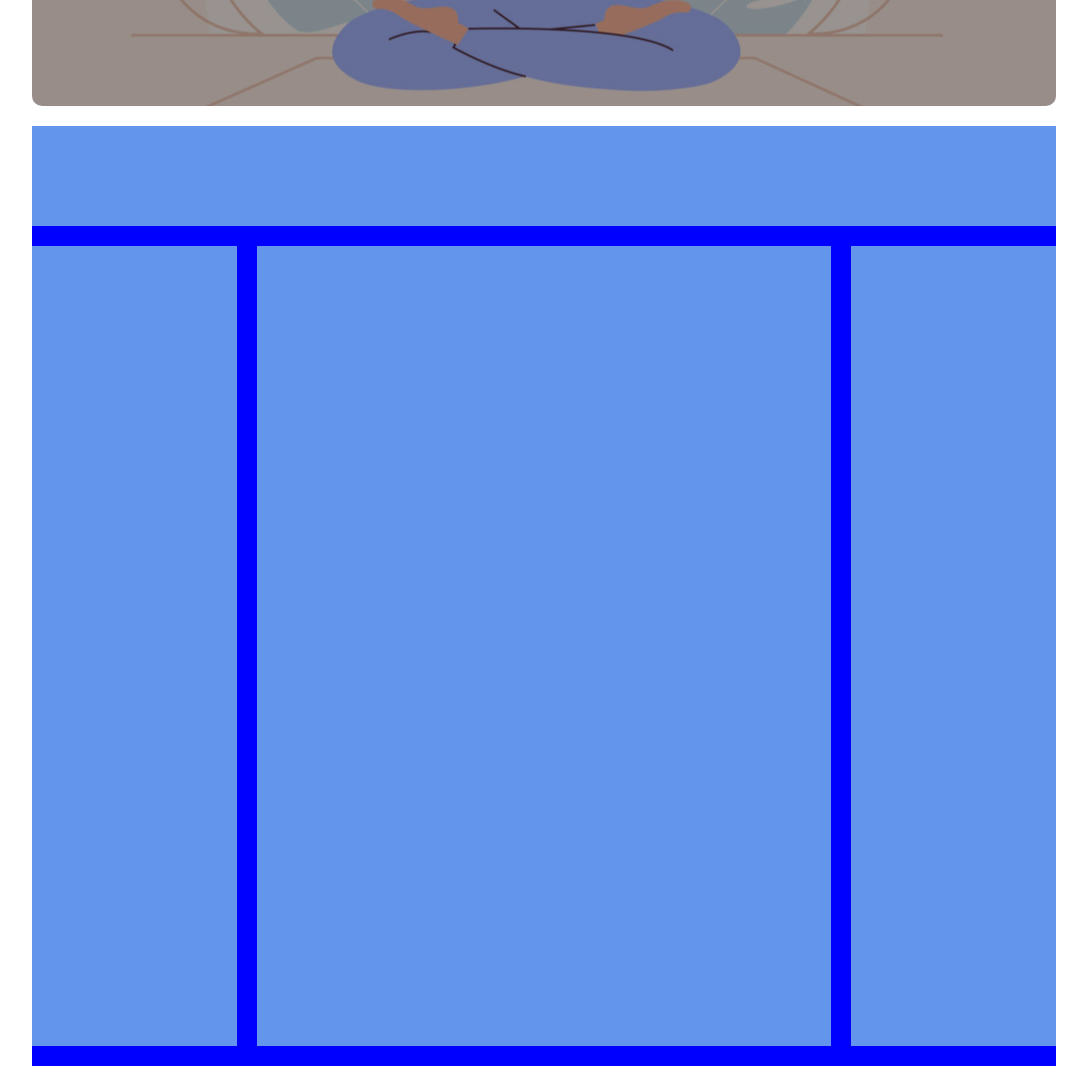
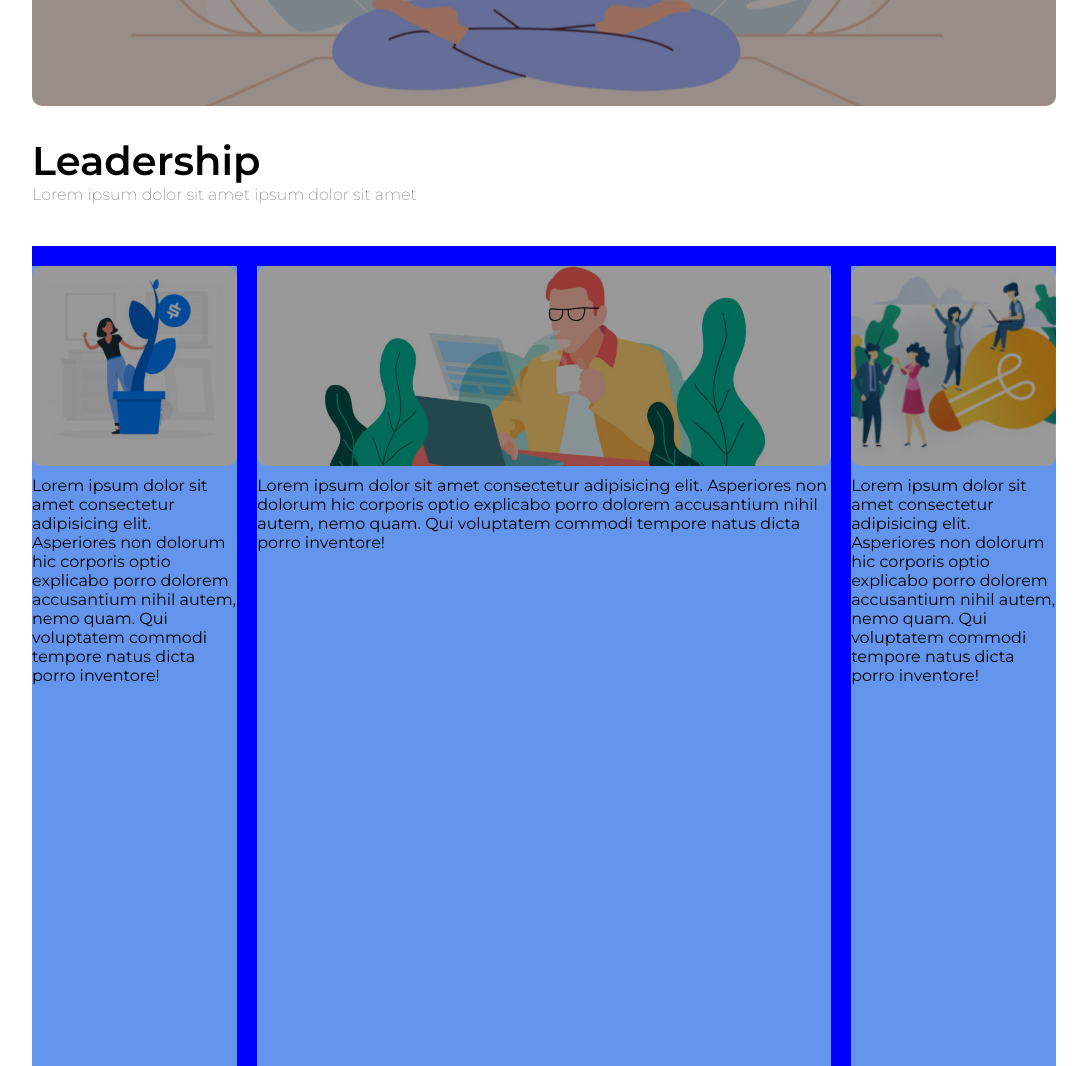
Before and after one commit to GiuliaSossai/htmlcss-wp, a plain HTML site: page index.html in a window 1280 px wide. Shown: the part 514-1580 px from the top of the page, without its empty margins (96-1183 px from the left). Drawn offline with Linux system fonts and the light colour scheme.

Commit message:
main - title e impostazione clearfix

```diff
--- a/assets/css/style.css
+++ b/assets/css/style.css
@@ -68,7 +68,7 @@ nav li {
 }
 
 nav li a, nav li a:visited {
-  color: lightgrey;
+  color: grey;
   text-transform: uppercase;
   text-decoration: none;
 }
@@ -95,7 +95,7 @@ nav li a:hover, nav li a:active {
 
 .textarea h3, .textarea p{
   color: white;
-  font-weight: 100;
+  font-weight: 200;
 }
 
 .textarea h3 {
@@ -108,14 +108,25 @@ nav li a:hover, nav li a:active {
 
 /************* MAIN ***************/
 
-main .content {
-  background-color: blue;
+/*main title*/
+
+main .title {
+  height: 80px;
+  margin: 30px 0;
 }
 
-main .title {
-  height: 100px;
-  background-color: cornflowerblue;
+.title h1 {
+  font-size: 40px;
+  font-weight: 600;
+  color: black;
 }
+
+.title p {
+  font-weight: 200;
+  color: grey;
+}
+
+/*main content clearfix*/
 
 .left-col, .middle-col, .right-col {
   float: left;
@@ -135,6 +146,47 @@ main .title {
   margin-right: 2%;
 }
 
+main .content {
+  background-color: blue;
+}
+
+/*img top column*/
+
+.content .top-col {
+  height: 200px;
+  margin-bottom: 10px;
+}
+
+.top-col .img.growth {
+  background-image: linear-gradient( rgba(0, 0, 0, 0.4), rgba(0, 0, 0, 0.4) ), url(/assets/img/img-1.jpg);
+  height: 200px;
+  background-position: center;
+  background-repeat: no-repeat;
+  background-size: cover;
+}
+
+.top-col .img.freelancer {
+  background-image: linear-gradient( rgba(0, 0, 0, 0.4), rgba(0, 0, 0, 0.4) ), url(/assets/img/banner-2.jpg);
+  height: 200px;
+  background-position: center;
+  background-repeat: no-repeat;
+  background-size: cover;
+}
+
+.top-col .img.team {
+  background-image: linear-gradient( rgba(0, 0, 0, 0.4), rgba(0, 0, 0, 0.4) ), url(/assets/img/img-3.jpg);
+  height: 200px;
+  background-position: center;
+  background-repeat: no-repeat;
+  background-size: cover;
+}
+
+
+
+/*p bottom column*/
+
+
+
 /************* FOOTER ***************/
 
 .footer-content {
--- a/index.html
+++ b/index.html
@@ -9,6 +9,14 @@
   <link rel="preconnect" href="https://fonts.googleapis.com">
   <link rel="preconnect" href="https://fonts.gstatic.com" crossorigin>
   <link href="https://fonts.googleapis.com/css2?family=Montserrat&display=swap" rel="stylesheet">
+
+  <link rel="preconnect" href="https://fonts.googleapis.com">
+  <link rel="preconnect" href="https://fonts.gstatic.com"   crossorigin>
+  <link href="https://fonts.googleapis.com/css2?family=Montserrat:wght@400;600&display=swap" rel="stylesheet">
+
+  <link rel="preconnect" href="https://fonts.googleapis.com">
+  <link rel="preconnect" href="https://fonts.gstatic.com" crossorigin>
+  <link href="https://fonts.googleapis.com/css2?family=Montserrat:wght@200;400;600&display=swap" rel="stylesheet">
 
   <title>Layout Wordpess</title>
 </head>
@@ -48,12 +56,48 @@
 
    <!-- main -->
    <main class="container">
-     <div class="title"></div>
 
+    <!-- main title -->
+     <div class="title">
+       <h1>Leadership</h1>
+       <p>Lorem ipsum dolor sit amet ipsum dolor sit amet</p>
+     </div>
+
+     <!-- content clearfix -->
      <div class="content clearfix">
-       <div class="left-col"></div>
-       <div class="middle-col"></div>
-       <div class="right-col"></div>
+       <!-- left column -->
+       <div class="left-col">
+         <div class="top-col">
+           <div class="img growth"></div>
+         </div>
+
+         <div class="bottom-col">
+           <p>Lorem ipsum dolor sit amet consectetur adipisicing elit. Asperiores non dolorum hic corporis optio explicabo porro dolorem accusantium nihil autem, nemo quam. Qui voluptatem commodi tempore natus dicta porro inventore!</p>
+         </div>
+       </div>
+
+       <!-- middle column -->
+        <div class="middle-col">
+          <div class="top-col">
+            <div class="img freelancer"></div>
+          </div>
+
+          <div class="bottom-col">
+            <p>Lorem ipsum dolor sit amet consectetur adipisicing elit. Asperiores non dolorum hic corporis optio explicabo porro dolorem accusantium nihil autem, nemo quam. Qui voluptatem commodi tempore natus dicta porro inventore!</p>
+          </div>
+        </div>
+
+
+        <!-- right column -->
+       <div class="right-col">
+         <div class="top-col">
+           <div class="img team"></div>
+         </div>
+
+         <div class="bottom-col">
+           <p>Lorem ipsum dolor sit amet consectetur adipisicing elit. Asperiores non dolorum hic corporis optio explicabo porro dolorem accusantium nihil autem, nemo quam. Qui voluptatem commodi tempore natus dicta porro inventore!</p>
+         </div>
+       </div>
      <div>
 
     </main>
```
